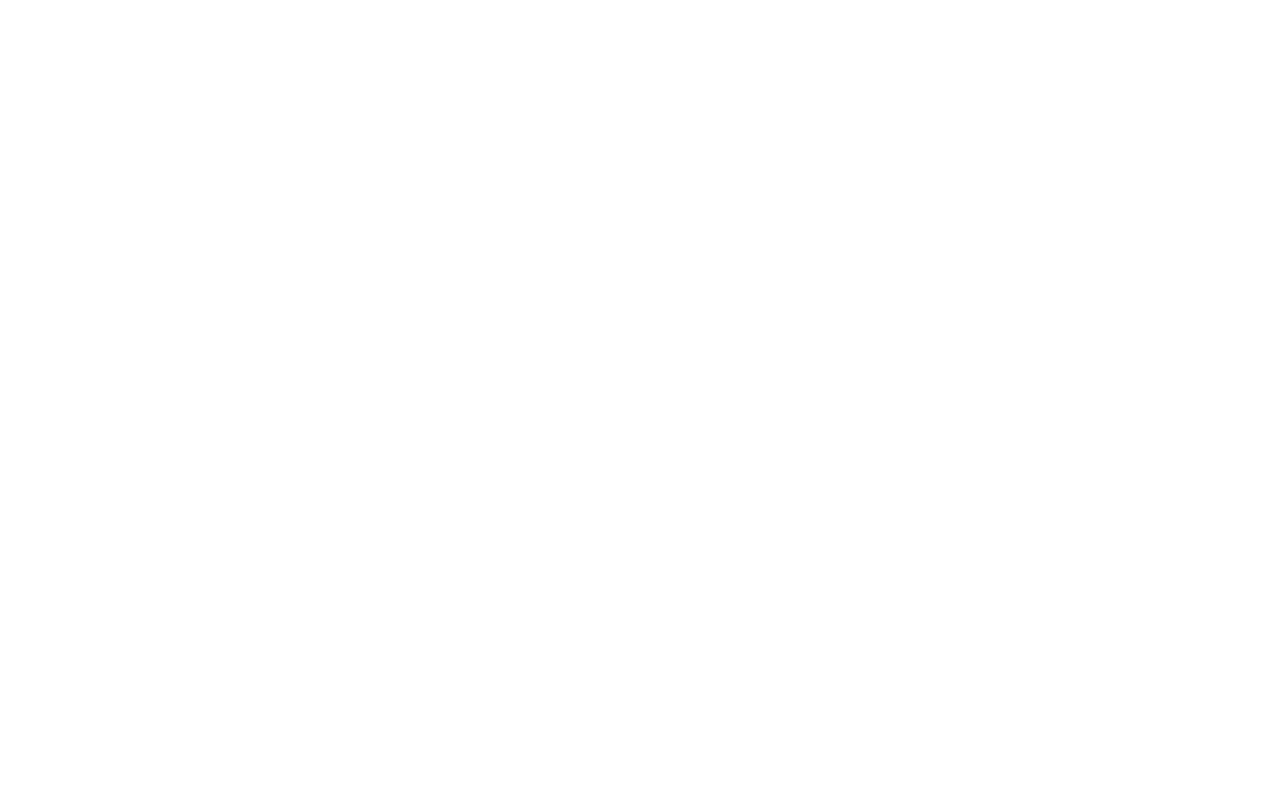
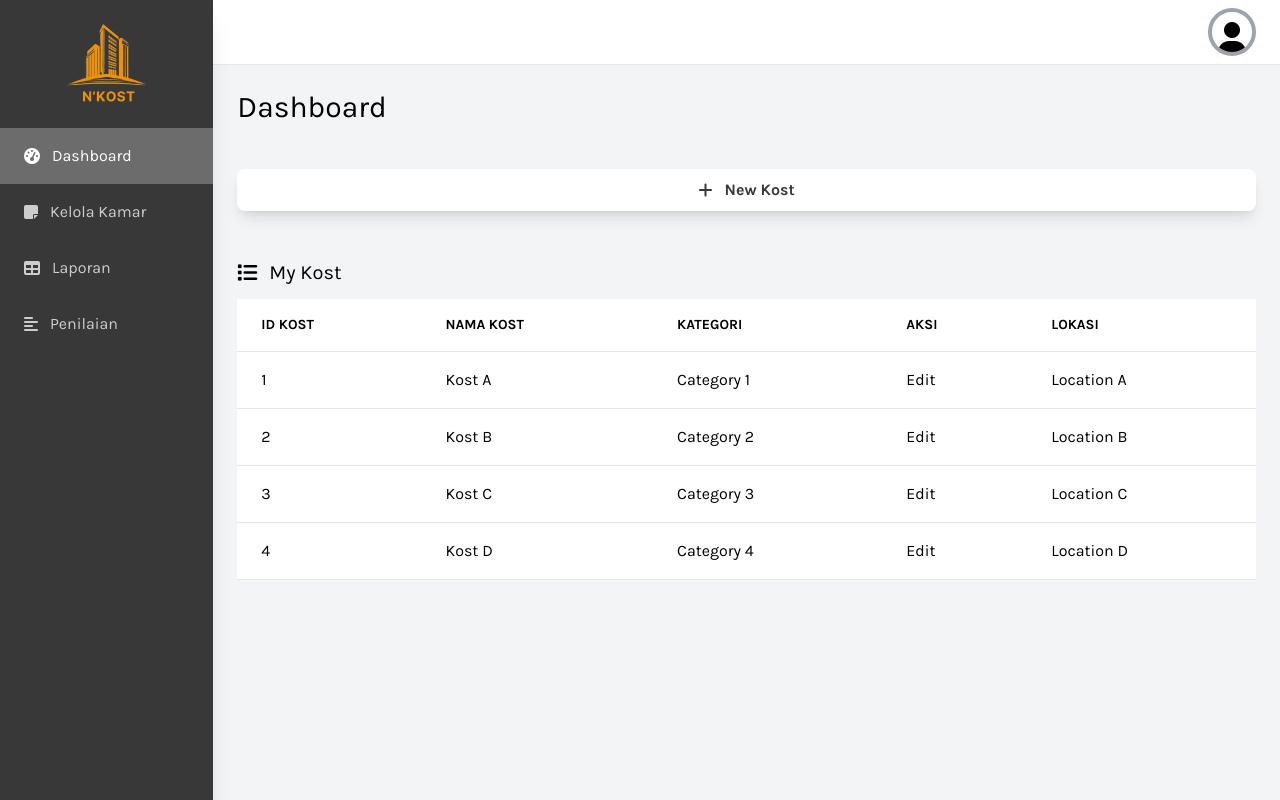
Before and after one commit to Yofandra/Client_NKost, a React (Vite) app: page /pemilik/dashboard in a window 1280 px wide. Before the commit this address had no page. Built offline with nearby package versions, Linux system fonts and the light colour scheme; a web font is replaced by a local one.

Commit message:
add dashboard pemilik

```diff
--- a/package.json
+++ b/package.json
@@ -5,6 +5,11 @@
   "type": "module",
   "dependencies": {
     "@ant-design/icons": "^4.7.0",
+    "@fortawesome/fontawesome-free": "^6.5.2",
+    "@fortawesome/fontawesome-svg-core": "^6.5.2",
+    "@fortawesome/free-brands-svg-icons": "^6.5.2",
+    "@fortawesome/free-solid-svg-icons": "^6.5.2",
+    "@fortawesome/react-fontawesome": "^0.2.2",
     "@types/node": "^18.0.0",
     "@types/react": "^18.0.28",
     "@types/react-dom": "^18.0.11",
--- a/src/components/Navbar.jsx
+++ /dev/null
@@ -1,31 +0,0 @@
-import React from "react";
-import logo from "../assets/images/logo.png";
-
-const Navbar = () => {
-  return (
-    <nav className="bg-white p-4 flex justify-between items-center shadow-md">
-      <div className="flex items-center">
-        <img src={logo} alt="NgeKos Logo" className="h-10" />
-      </div>
-      <ul className="flex space-x-6">
-        <li>
-          <a href="#" className="text-gray-800">
-            Home
-          </a>
-        </li>
-        <li>
-          <a href="#" className="text-gray-800">
-            Pusat Bantuan
-          </a>
-        </li>
-        <li>
-          <a href="#" className="text-gray-800">
-            Notifikasi
-          </a>
-        </li>
-      </ul>
-    </nav>
-  );
-};
-
-export default Navbar;
--- /dev/null
+++ b/src/components/NavbarPemilik.jsx
@@ -0,0 +1,39 @@
+import React, {useState} from "react";
+
+const NavbarPemilik = () => {
+    const [isDropdownOpen, setDropdownOpen] = useState(false);
+
+    const toggleDropdown = () => {
+    setDropdownOpen(!isDropdownOpen);
+    };
+    return(
+        <div className="w-full items-center bg-white py-2 px-6 hidden sm:flex">
+          <div className="w-1/2"></div>
+          <div className="relative w-1/2 flex justify-end">
+            <button
+              onClick={toggleDropdown}
+              className="flex justify-center bg-white relative z-10 w-12 h-12 rounded-full overflow-hidden border-4 border-gray-400 hover:border-gray-300 focus:border-gray-300 focus:outline-none">
+              <i class="fa-solid fa-user fa-2x"></i>
+            </button>
+            {isDropdownOpen && (
+              <div
+                onClick={toggleDropdown}
+                className="h-full w-full fixed inset-0 cursor-default"
+              ></div>
+            )}
+            {isDropdownOpen && (
+              <div className="absolute w-32 bg-white rounded-lg shadow-lg py-2 mt-16">
+                <a href="#" className="block px-4 py-2 account-link text-black hover:text-white">
+                  Profile
+                </a>
+                <a href="#" className="block px-4 py-2 account-link text-black hover:text-white">
+                  Sign Out
+                </a>
+              </div>
+            )}
+          </div>
+        </div>
+    )
+}
+
+export default NavbarPemilik;
--- /dev/null
+++ b/src/components/SidebarPemilik.jsx
@@ -0,0 +1,51 @@
+import React from 'react';
+import { Link } from 'react-router-dom';
+import logo from '../assets/images/logo.png';
+
+import '../main.css';
+
+const SidebarPemilik = () => {
+    return(
+      <aside className="relative bg-sidebar h-screen w-64 hidden sm:block shadow-xl">
+        <div className="p-6">
+          <a className='flex justify-center'
+            href="dashboard.html"
+          >
+            <img className='w-20' src={logo} alt="" />
+          </a>
+        </div>
+        <nav className="text-white text-base font-semibold">
+          <a
+            href="dashboard.html"
+            className="flex items-center active-nav-link text-white py-4 pl-6 nav-item "
+          >
+            <i className="fas fa-tachometer-alt mr-3"></i>
+            Dashboard
+          </a>
+          <a
+            href="kamar.html"
+            className="flex items-center text-white opacity-75 hover:opacity-100 py-4 pl-6 nav-item "
+          >
+            <i className="fas fa-sticky-note mr-3"></i>
+            Kelola Kamar
+          </a>
+          <a
+            href="laporan.html"
+            className="flex items-center text-white opacity-75 hover:opacity-100 py-4 pl-6 nav-item "
+          >
+            <i className="fas fa-table mr-3"></i>
+            Laporan
+          </a>
+          <a
+            href="penilaian.html"
+            className="flex items-center text-white opacity-75 hover:opacity-100 py-4 pl-6 nav-item "
+          >
+            <i className="fas fa-align-left mr-3"></i>
+            Penilaian
+          </a>
+        </nav>
+      </aside>
+    )
+}
+
+export default SidebarPemilik;
--- a/src/main.css
+++ b/src/main.css
@@ -1,5 +1,7 @@
 @import url("https://fonts.googleapis.com/css2?family=Inria+Sans:wght@300;400;700&display=swap");
 @import url("https://fonts.googleapis.com/css2?family=Poppins:wght@400&display=swap");
+@import url('https://fonts.googleapis.com/css2?family=Karla:wght@400;700&display=swap');
+
 @tailwind base;
 @tailwind components;
 @tailwind utilities;
@@ -8,9 +10,12 @@
   margin: 0;
   padding: 0;
   box-sizing: border-box;
+}
+
+:root {
+  margin: 0;
+  padding: 0;
   background-color: #F7F7F7;
-}
-:root {
   font-family: Inter, system-ui, Avenir, Helvetica, Arial, sans-serif;
   line-height: 1.5;
   font-weight: 400;
@@ -19,7 +24,6 @@
 
   color-scheme: light dark;
   color: rgba(255, 255, 255, 0.87);
-  background-color: #242424;
 
   font-synthesis: none;
   text-rendering: optimizeLegibility;
@@ -32,13 +36,11 @@
   color: #646cff;
   text-decoration: inherit;
 }
-a:hover {
-  color: #535bf2;
-}
 
 body {
   margin: 0;
   padding: 0;
+  font-family: 'Karla', sans-serif;
 }
 
 h1 {
@@ -77,3 +79,13 @@
     background-color: #f9f9f9;
   }
 }
+
+.cta-btn { color: #383838; }
+
+.active-nav-link { background: rgb(109, 108, 108); }
+
+.nav-item:hover { background: grey; }
+
+.account-link:hover { background: grey; }
+
+.bg-sidebar{ background: #383838; }
--- a/src/main.jsx
+++ b/src/main.jsx
@@ -2,6 +2,7 @@
 import ReactDOM from 'react-dom'
 import { BrowserRouter, Routes, Route } from 'react-router-dom'
 import './main.css'
+import '@fortawesome/fontawesome-free/css/all.min.css';
 import Login from "./pages/Login";
 import Register from "./pages/Register";
 import ForgotPassword from "./pages/ForgotPassword";
@@ -9,6 +10,7 @@
 import DashboardPenyewa from "./pages/penyewa/DashboardPenyewa";
 import PageKamar from "./pages/penyewa/PageKamar";
 import PageLaporan from './pages/penyewa/PageLaporan';
+import DashboardPemilik from './pages/pemilik/DashboardPemilik';
 
 ReactDOM.render(
   <React.StrictMode>
@@ -22,6 +24,7 @@
         <Route path="/penyewa/dashboard" element={<DashboardPenyewa />} />
         <Route path="/penyewa/kamar" element={<PageKamar />} />
         <Route path="/penyewa/laporan" element={<PageLaporan />} />
+        <Route path="/pemilik/dashboard" element={<DashboardPemilik />} />
       </Routes>
     </BrowserRouter>
   </React.StrictMode>,
--- /dev/null
+++ b/src/pages/pemilik/DashboardPemilik.jsx
@@ -0,0 +1,76 @@
+import React, { useState } from "react";
+import SidebarPemilik from "../../components/SidebarPemilik";
+import NavbarPemilik from "../../components/NavbarPemilik";
+
+const DashboardPenyewa = () => {
+  const [isDropdownOpen, setDropdownOpen] = useState(false);
+
+  const toggleDropdown = () => {
+    setDropdownOpen(!isDropdownOpen);
+  };
+
+  return (
+    <div className="bg-gray-100 font-family-karla flex text-black">
+    <SidebarPemilik />
+      <div className="w-full flex flex-col h-screen overflow-y-hidden">
+        <NavbarPemilik/>
+        <div className="w-full overflow-x-hidden border-t flex flex-col">
+          <main className="w-full flex-grow p-6">
+            <h1 className="text-3xl text-black pb-6">Dashboard</h1>
+
+            <button className="w-full bg-white cta-btn font-semibold py-2 mt-5 rounded-br-lg rounded-bl-lg rounded-tr-lg shadow-lg hover:shadow-xl hover:bg-gray-300 flex items-center justify-center">
+              <i className="fas fa-plus mr-3"></i> New Kost
+            </button>
+
+            <div className="w-full mt-12">
+              <p className="text-xl pb-3 flex items-center">
+                <i className="fas fa-list mr-3"></i> My Kost
+              </p>
+              <div className="bg-white overflow-auto">
+                <table className="text-left w-full border-collapse">
+                  <thead>
+                    <tr>
+                      <th className="py-4 px-6 bg-grey-lightest font-bold uppercase text-sm text-grey-dark border-b border-grey-light">
+                        ID Kost
+                      </th>
+                      <th className="py-4 px-6 bg-grey-lightest font-bold uppercase text-sm text-grey-dark border-b border-grey-light">
+                        Nama Kost
+                      </th>
+                      <th className="py-4 px-6 bg-grey-lightest font-bold uppercase text-sm text-grey-dark border-b border-grey-light">
+                        Kategori
+                      </th>
+                      <th className="py-4 px-6 bg-grey-lightest font-bold uppercase text-sm text-grey-dark border-b border-grey-light">
+                        Aksi
+                      </th>
+                      <th className="py-4 px-6 bg-grey-lightest font-bold uppercase text-sm text-grey-dark border-b border-grey-light">
+                        Lokasi
+                      </th>
+                    </tr>
+                  </thead>
+                  <tbody>
+                    {[
+                      { id: 1, name: "Kost A", category: "Category 1", action: "Edit", location: "Location A" },
+                      { id: 2, name: "Kost B", category: "Category 2", action: "Edit", location: "Location B" },
+                      { id: 3, name: "Kost C", category: "Category 3", action: "Edit", location: "Location C" },
+                      { id: 4, name: "Kost D", category: "Category 4", action: "Edit", location: "Location D" }
+                    ].map(item => (
+                      <tr key={item.id} className="hover:bg-grey-lighter">
+                        <td className="py-4 px-6 border-b border-grey-light">{item.id}</td>
+                        <td className="py-4 px-6 border-b border-grey-light">{item.name}</td>
+                        <td className="py-4 px-6 border-b border-grey-light">{item.category}</td>
+                        <td className="py-4 px-6 border-b border-grey-light">{item.action}</td>
+                        <td className="py-4 px-6 border-b border-grey-light">{item.location}</td>
+                      </tr>
+                    ))}
+                  </tbody>
+                </table>
+              </div>
+            </div>
+          </main>
+        </div>
+      </div>
+    </div>
+  );
+};
+
+export default DashboardPenyewa;
```
Also changed, not shown: 1 other file (tests, documents, lock files or other folders).
